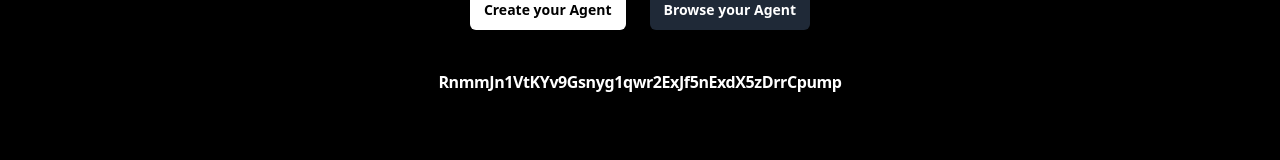
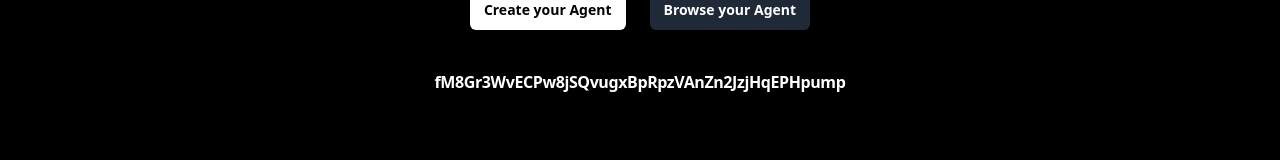
Before and after one commit to Chamza97/ai-agent, a Next.js app: page / in a window 1280 px wide. Shown: the part 458-618 px from the top of the page. Built offline with nearby package versions, Linux system fonts and the light colour scheme.

Commit message:
update contract

```diff
--- a/src/app/browse-agents/page.tsx
+++ b/src/app/browse-agents/page.tsx
@@ -132,7 +132,6 @@ const BrowseAgents = () => {
                               href={'' + agent.twitter_link}
                               className="  font-semibold text-xs hover:text-gray-900 dark:hover:text-white dark:text-gray-400"
                           >
-
                             View on X
                           </a>
                         </div>
--- a/src/app/page.tsx
+++ b/src/app/page.tsx
@@ -37,7 +37,7 @@ const HomePage = () => {
                 </div>
                 <div className="mt-10 gap-x-6">
                   <h5 className="font-semibold tracking-tight text-balance text-white">
-                    RnmmJn1VtKYv9Gsnyg1qwr2ExJf5nExdX5zDrrCpump
+                    fM8Gr3WvECPw8jSQvugxBpRpzVAnZn2JzjHqEPHpump
                   </h5>
                 </div>
               </div>
```
